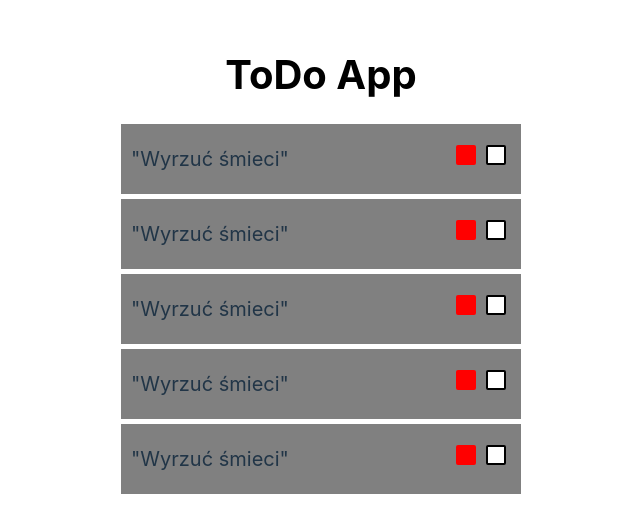
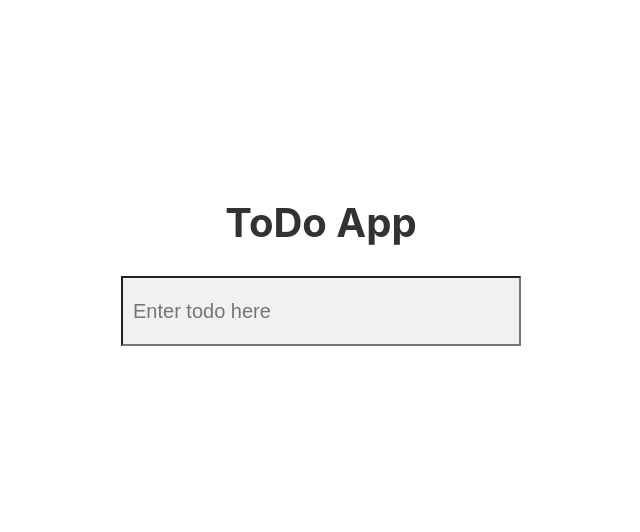
Before and after one commit to paulina-filipiak/ToDo-App, a React (Vite) app: page / in a window 1280 px wide. Shown: the part 140-672 px from the top of the page, without its empty margins (319-959 px from the left). Built offline with nearby package versions, Linux system fonts and the light colour scheme.

Commit message:
added onChange handler to handle text inputs

```diff
--- a/src/App.jsx
+++ b/src/App.jsx
@@ -3,11 +3,20 @@ import reactLogo from "./assets/react.svg"
 import Layout from "./Components/Layout/Layout.component"
 import "./App.css"
 import ToDos from "./Components/ToDos/ToDos.component"
+import ToDo from "./Components/ToDos/ToDo.component"
+import Input from "./Components/Input/Input.componnet"
 
 function App() {
+  const [todos, setTodos] = useState([])
+  const addTodo = (event) => {
+    setTodos(event.target.value)
+    console.log("value is:", event.target.value)
+  }
+
   return (
     <Layout>
-      <ToDos />
+      <Input value={todos} addTodo={addTodo} />
+      {/* <ToDos>{todos}</ToDos> */}
     </Layout>
   )
 }
--- a/src/Components/Headers/Headers.styled.js
+++ b/src/Components/Headers/Headers.styled.js
@@ -2,6 +2,6 @@ import styled from "styled-components"
 
 export const StyledH1 = styled.h1`
   font-size: 40px;
-  color: black;
+  color: #323232;
   margin: 0%, auto;
 `
--- a/src/Components/Input/Input.componnet.jsx
+++ b/src/Components/Input/Input.componnet.jsx
@@ -0,0 +1,14 @@
+import { AddToDo } from "./Inputs.styled"
+
+const Input = ({ addTodo, value }) => {
+  return (
+    <AddToDo
+      type="text"
+      value={value}
+      onChange={addTodo}
+      placeholder="Enter todo here"
+    />
+  )
+}
+
+export default Input
--- a/src/Components/Input/Inputs.styled.js
+++ b/src/Components/Input/Inputs.styled.js
@@ -7,11 +7,11 @@ const Input = styled.input`
   appearance: none;
   background-color: #fff;
   margin: 5px;
-  border: 0.15em solid currentColor;
+  border: 1px solid #323232;
   border-radius: 0.15em;
   transform: translateY(-0.075em);
   :checked {
-    border: 4px solid black;
+    border: 4px solid #323232;
   }
 `
 
@@ -27,3 +27,14 @@ export const Delete = styled(Input)`
   /* background: no-repeat url("../../Design/x-symbol.svg");
   fill: red; */
 `
+
+export const AddToDo = styled.input`
+  background-color: #f1f1f1;
+  font-size: 20px;
+  min-width: 400px;
+  min-height: 70px;
+  align-items: center;
+  padding: 10px;
+  color: #323232;
+  box-sizing: border-box;
+`
--- a/src/Components/Layout/Layout.styled.js
+++ b/src/Components/Layout/Layout.styled.js
@@ -1,6 +1,7 @@
 import styled from "styled-components"
 
 export const Wrapper = styled.div`
+  gap: 5px;
   display: flex;
   flex-direction: column;
 `
--- a/src/Components/ToDos/ToDo.component.jsx
+++ b/src/Components/ToDos/ToDo.component.jsx
@@ -1,14 +1,17 @@
 // import { preprocessCSS } from "vite"
-import { SingleToDo } from "./Todos.styled"
+import { SingleToDo, ToDoName } from "./Todos.styled"
 import { Checkbox, Delete } from "../Input/Inputs.styled"
+import ToDos from "./ToDos.component"
 
-const ToDo = () => {
+const ToDo = ({ name }) => {
+  const removeTodo = () => {}
+  const markTodo = () => {}
   return (
-    <SingleToDo>
-      <span>"Wyrzuć śmieci"</span>
+    <SingleToDo key={name}>
+      <ToDoName>{name}</ToDoName>
       <div>
-        <Delete type="checkbox" />
-        <Checkbox type="checkbox" />
+        <Delete type="checkbox" onClick={removeTodo} />
+        <Checkbox type="checkbox" onClick={markTodo} />
       </div>
     </SingleToDo>
   )
--- a/src/Components/ToDos/ToDos.component.jsx
+++ b/src/Components/ToDos/ToDos.component.jsx
@@ -1,16 +1,17 @@
 import ToDo from "./ToDo.component"
 import { AllToDos } from "./Todos.styled"
+import App from "../../App"
 
-const ToDos = () => {
-  return (
-    <AllToDos>
-      <ToDo />
-      <ToDo />
-      <ToDo />
-      <ToDo />
-      <ToDo />
-    </AllToDos>
-  )
+const ToDos = ({ name, children }) => {
+  const todosArray = [
+    // <ToDo name="wyrzuc snmieci" />,
+    // <ToDo name="umyj okna" />,
+    // <ToDo name="zrob zakupy" />,
+    // <ToDo name="poglaszcz pieska" />,
+    // <ToDo name="zrob obiad" />,
+  ]
+  return <AllToDos></AllToDos>
+  // return <AllToDos>{children}</AllToDos>
 }
 
 export default ToDos
--- a/src/Components/ToDos/Todos.styled.js
+++ b/src/Components/ToDos/Todos.styled.js
@@ -8,9 +8,10 @@ export const SingleToDo = styled.div`
   display: flex;
   flex-direction: row;
   justify-content: space-between;
-  background: grey;
+  background: #f1f1f1;
   align-items: center;
   padding: 10px;
+  color: #323232;
 `
 
 export const AllToDos = styled.div`
@@ -18,3 +19,7 @@ export const AllToDos = styled.div`
   display: flex;
   flex-direction: column;
 `
+
+export const ToDoName = styled.span`
+  color: #323232;
+`
```
Also changed, not shown: 1 other file (tests, documents, lock files or other folders).
